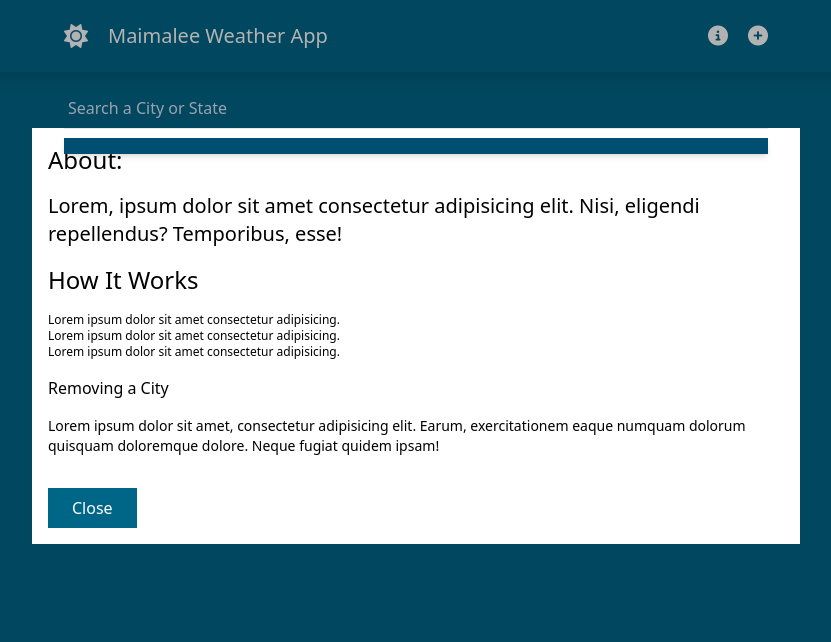
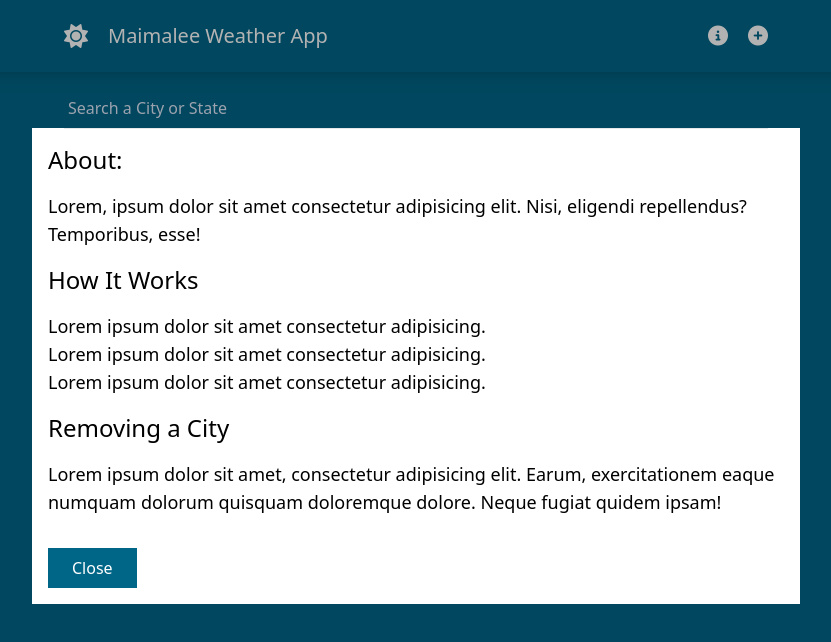
Before and after one commit to AnasMaimalee/weather-app, a Vue app: page / in a window 1280 px wide. Both pictures are taken after a click on the icon 942 px from the left and 36 px from the top of the page. Shown: the top 642 px of the page, without its empty margins (224-1055 px from the left). Built offline with nearby package versions, Linux system fonts and the light colour scheme.

Commit message:
Designing Header

```diff
--- a/public/output.css
+++ b/public/output.css
@@ -863,6 +863,11 @@ video {
     line-height: 1.25rem;
   }
 
+  .md\:text-lg {
+    font-size: 1.125rem;
+    line-height: 1.75rem;
+  }
+
   .md\:italic {
     font-style: italic;
   }
--- a/src/components/navigation.vue
+++ b/src/components/navigation.vue
@@ -17,20 +17,20 @@
             <BaseModal :modalActive="modalActive" @close-modal="toggleModal">
                 <div class="text-black">
                     <p class="md:text-2xl">About:</p>
-                    <p class="text-xs mt-4 md:text-xl">Lorem, ipsum dolor sit amet consectetur adipisicing elit. Nisi,
+                    <p class="text-xs mt-4 md:text-lg">Lorem, ipsum dolor sit amet consectetur adipisicing elit. Nisi,
                         eligendi
                         repellendus? Temporibus,
                         esse!</p>
 
                     <p class="md:text-2xl mt-4 text-bold">How It Works</p>
-                    <ul class="mt-4 text-xs">
+                    <ul class="mt-4 text-xs md:text-lg">
                         <li>Lorem ipsum dolor sit amet consectetur adipisicing.</li>
                         <li>Lorem ipsum dolor sit amet consectetur adipisicing.</li>
                         <li>Lorem ipsum dolor sit amet consectetur adipisicing.</li>
                     </ul>
 
-                    <p class=" mt-4 mb-4 text-justify">Removing a City</p>
-                    <p class="text-xs md:text-sm">Lorem ipsum dolor sit amet, consectetur adipisicing elit. Earum,
+                    <p class=" mt-4 mb-4 md:text-2xl text-justify">Removing a City</p>
+                    <p class="text-xs md:text-lg">Lorem ipsum dolor sit amet, consectetur adipisicing elit. Earum,
                         exercitationem eaque numquam
                         dolorum quisquam doloremque dolore. Neque fugiat quidem ipsam!</p>
                 </div>
--- a/src/views/HomeView.vue
+++ b/src/views/HomeView.vue
@@ -4,11 +4,12 @@
             <input v-model="searchQuery" type="text" @input="getSearchResults" placeholder="Search a City or State"
                 class="py-2 px-1 w-full bg-transparent border-b focus:border-secondary focus:outline-none focus:shadow-[0px_1px_0_0_#004EE7]" />
 
-            <ul class="absolute bg-secondary text-wrap w-full shadow-md py-2 px-1 top-[66px]">
+            <ul class="absolute bg-secondary text-wrap w-full shadow-md py-2 px-1 top-[66px]" v-if="mapboxSearcResults">
                 <li v-for="searchResult in mapboxSearcResults" :key="searchResult.id" class="py-2 cursor-pointer">
                     {{ searchResult.place_name }}
                 </li>
             </ul>
+            <div class="" v-else></div>
         </div>
     </main>
 </template>
```
